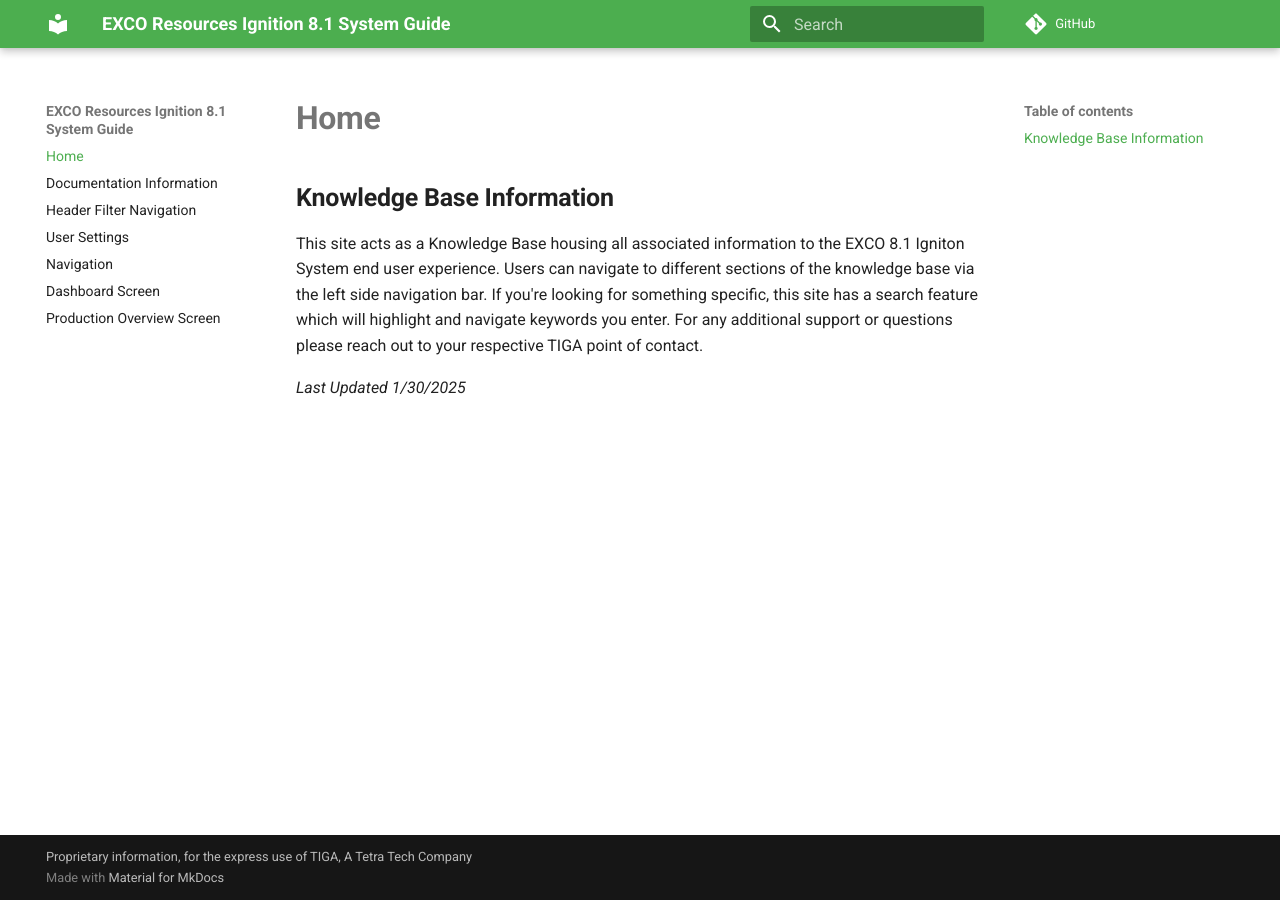
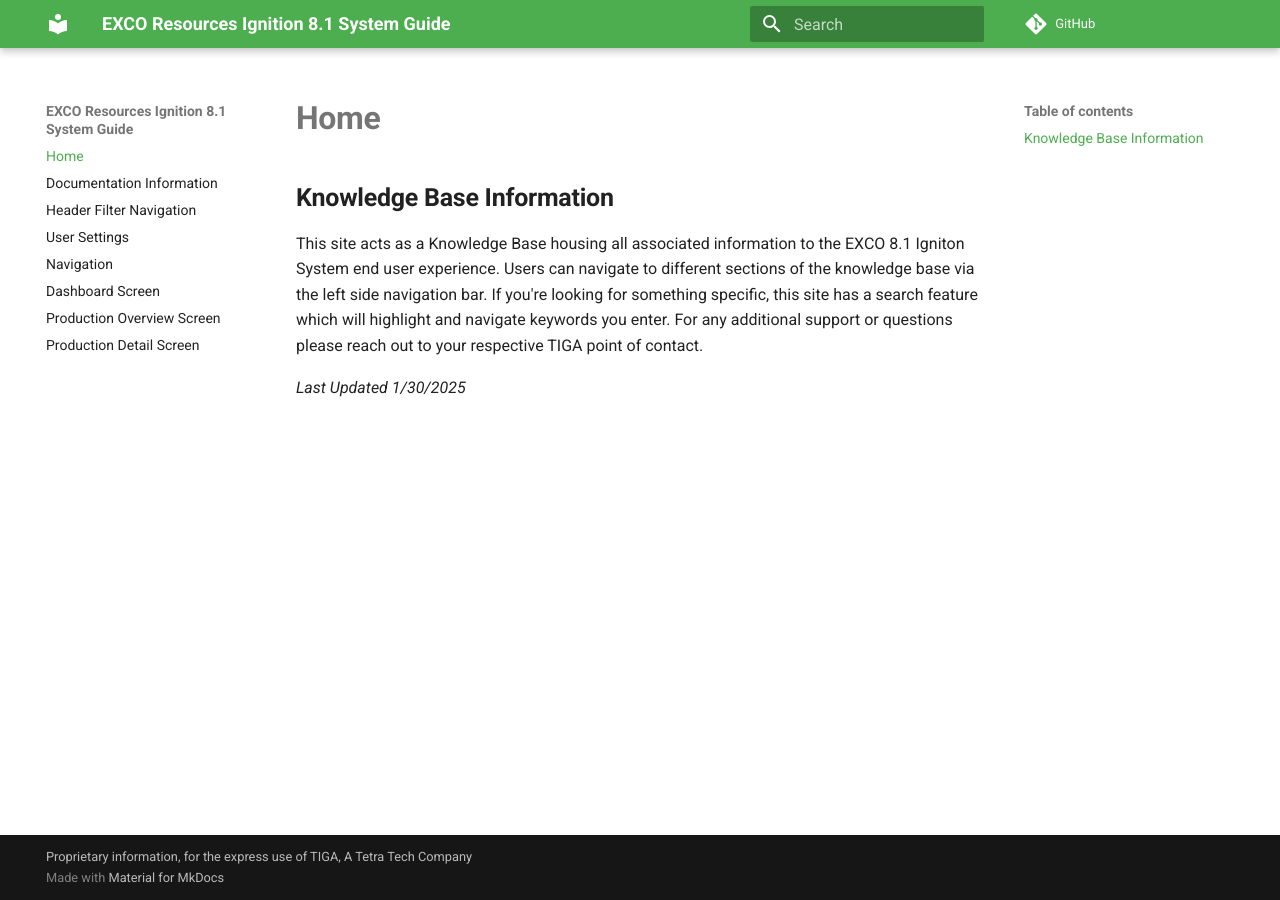
Before and after one commit to Mokrecho1/ER-8.1SystemDocumentation, an MkDocs documentation site: the page built from docs/index.md, in a window 1280 px wide. Built offline with MkDocs 1.6.1 and Material for MkDocs 9.7.7, drawn with Linux system fonts in a browser that asks for light colours; comment, search, counter and statistics services are not loaded.

Commit message:
Update mkdocs.yml

```diff
--- a/mkdocs.yml
+++ b/mkdocs.yml
@@ -23,6 +23,7 @@ nav:
   - Navigation.md
   - Dashboard Screen.md
   - Production Overview Screen.md
+  - Production Detail Screen.md
 
 Extra:
    social:
```
